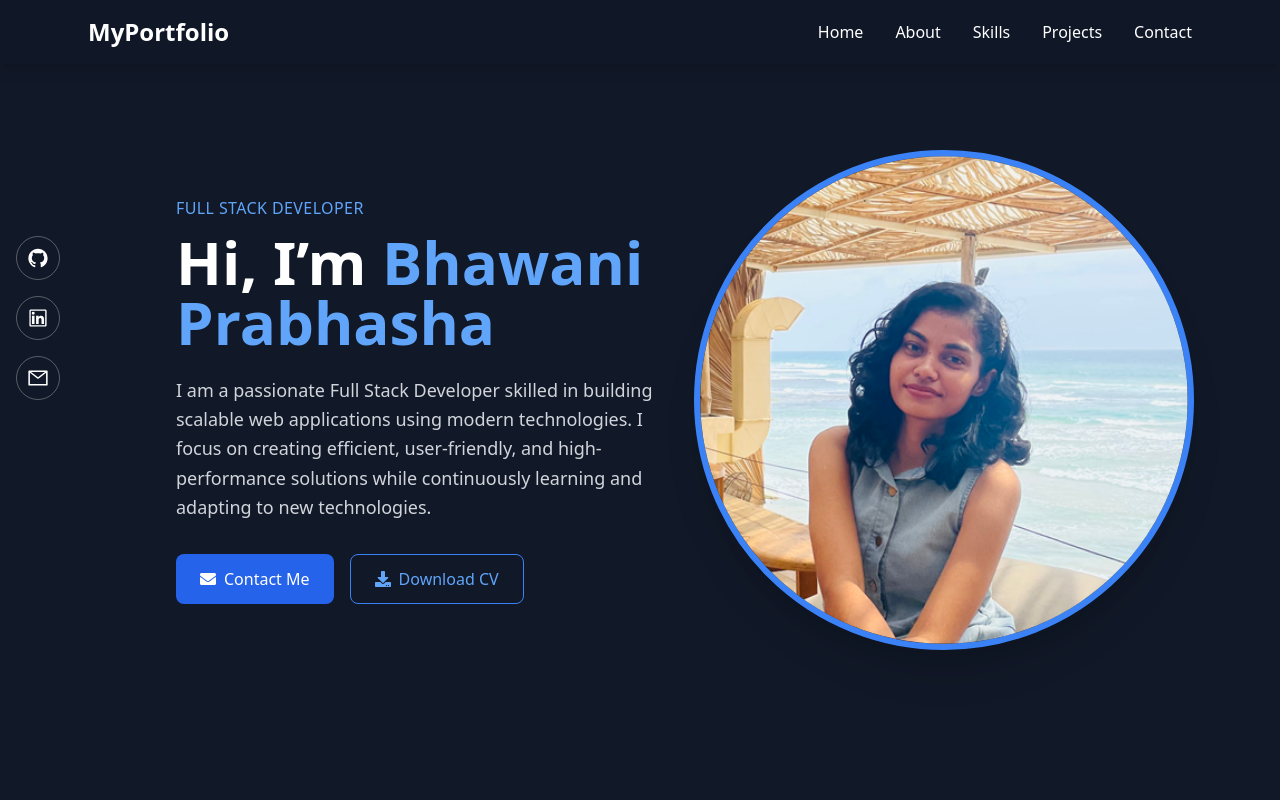
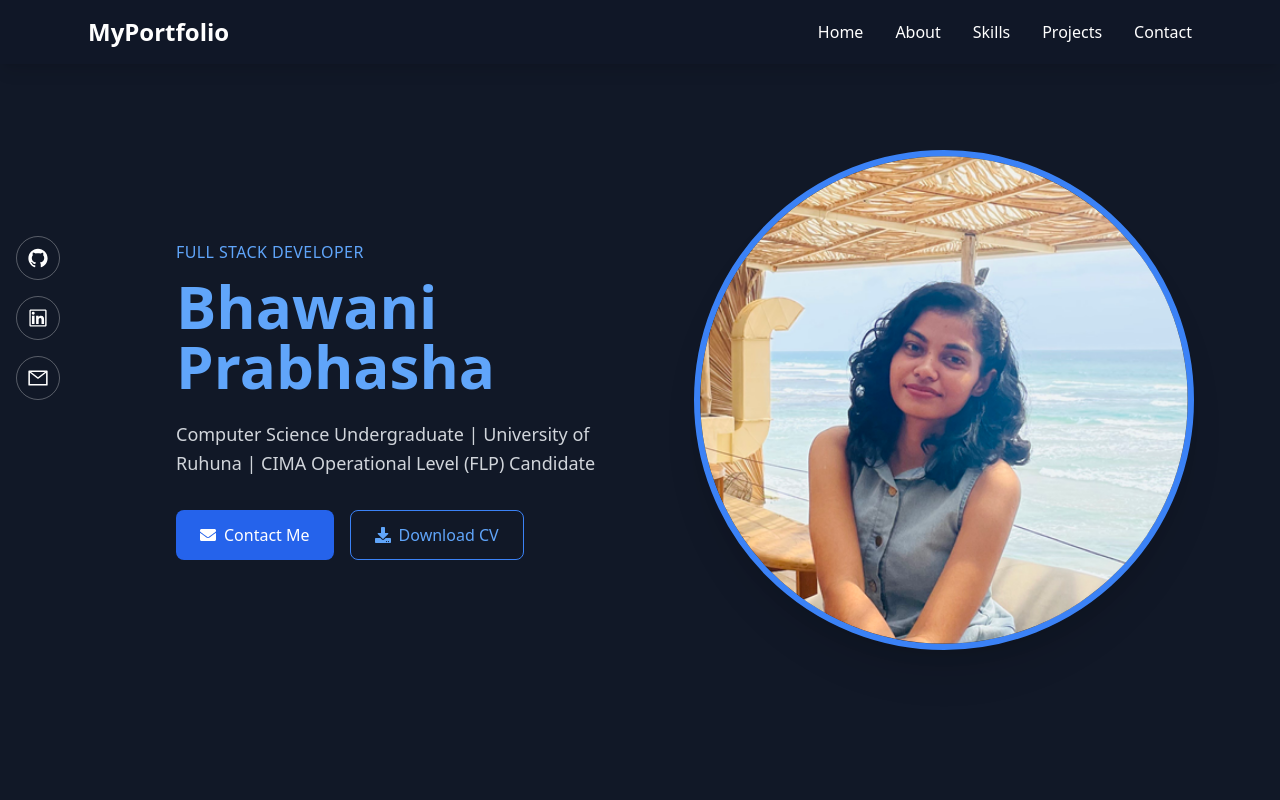
Before and after one commit to BhawaniPrabhasha/bhawani-prabhasha, a React (Vite) app: page / in a window 1280 px wide. Shown: the top 800 px of the page. Built offline with nearby package versions, Linux system fonts and the light colour scheme.

Commit message:
update hero.jsx

```diff
--- a/src/components/Hero.jsx
+++ b/src/components/Hero.jsx
@@ -14,19 +14,21 @@ export default function Hero() {
           {/* LEFT – CONTENT */}
           <div className="md:w-1/2 text-center md:text-left">
 
+            {/* ROLE */}
             <p className="text-blue-400 font-medium mb-3 uppercase tracking-wide">
               Full Stack Developer
             </p>
 
+            {/* NAME (UPDATED) */}
             <h1 className="text-5xl md:text-6xl font-extrabold leading-tight mb-6">
-              Hi, I’m{" "}
               <span className="text-blue-400">
                 Bhawani Prabhasha
               </span>
             </h1>
 
+            {/* LINKEDIN DESCRIPTION (UPDATED) */}
             <p className="text-gray-300 text-lg mb-8 leading-relaxed">
-              I am a passionate Full Stack Developer skilled in building scalable web applications using modern technologies. I focus on creating efficient, user-friendly, and high-performance solutions while continuously learning and adapting to new technologies.
+              Computer Science Undergraduate | University of Ruhuna | CIMA Operational Level (FLP) Candidate
             </p>
 
             {/* CTA BUTTONS */}
@@ -43,9 +45,9 @@ export default function Hero() {
                 Contact Me
               </a>
 
-              {/* Download CV */}
+              {/* Download CV (FIXED FOR GITHUB PAGES) */}
               <a
-                href={`${import.meta.env.BASE_URL}resume.pdf`}
+                href={`${import.meta.env.BASE_URL}Bhawani_Prabhasha_SE_Intern (2).pdf`}
                 download
                 className="inline-flex items-center justify-center gap-2
                 border border-blue-500 text-blue-400
@@ -67,7 +69,7 @@ export default function Hero() {
               className="w-72 h-72 md:w-80 md:h-80
               object-cover object-[center_top] scale-125
               rounded-full border-4 border-blue-500 shadow-xl
-              hover:scale-130 transition-transform duration-300"
+              hover:scale-[1.35] transition-transform duration-300"
             />
           </div>
 
```
